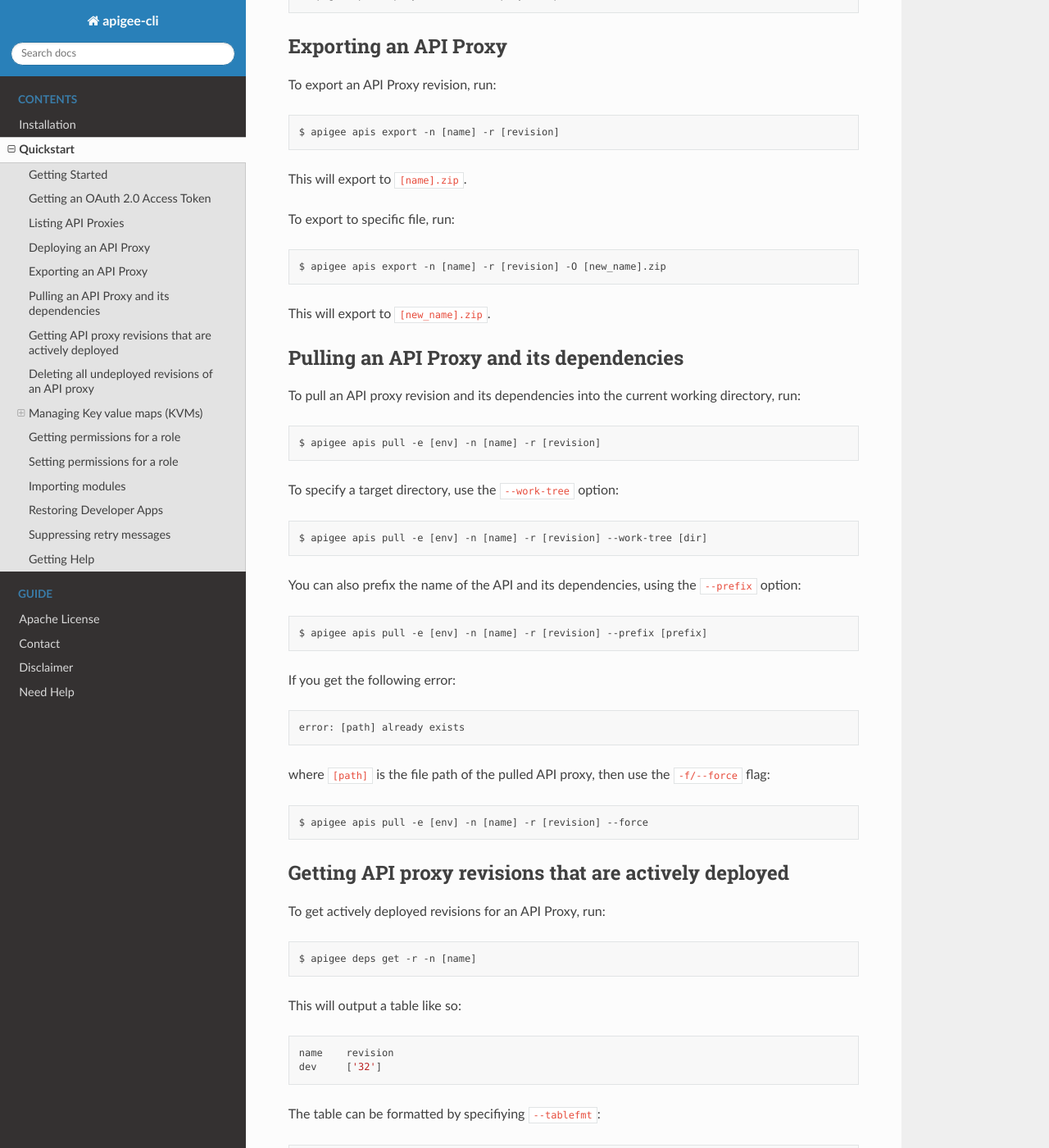
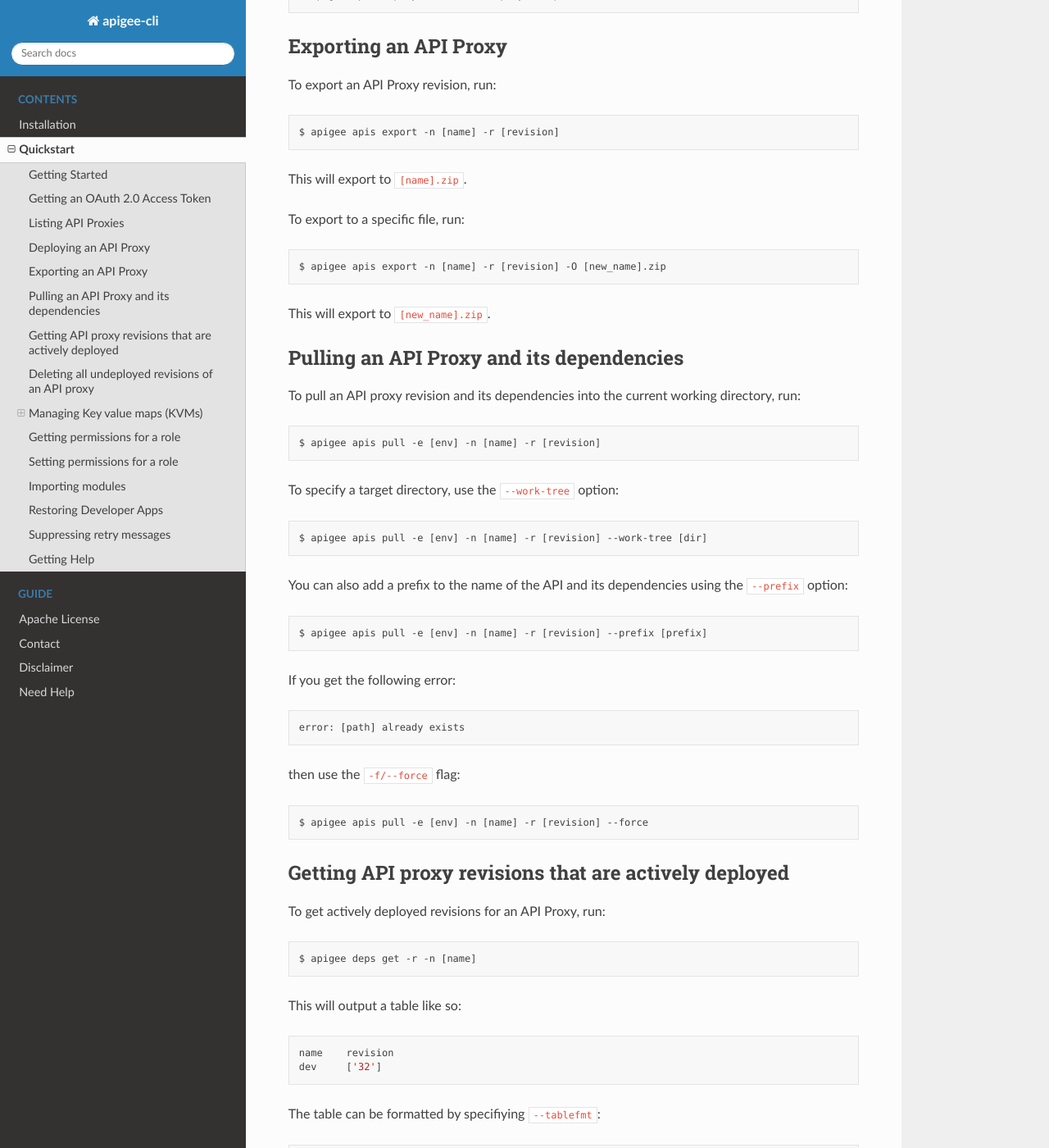
Before and after one commit to darumatic/apigee-cli, a Sphinx documentation site: the page built from docs/quickstart.rst, in a window 1280 px wide and 1400 px high, scrolled down 1963 px. Shown: the whole window at 82% size. Built offline with Sphinx 7.4.7 and the Read the Docs theme 2.0.0, drawn with Linux system fonts in a browser that asks for light colours.

Commit message:
Update Sphinx documentation

```diff
--- a/docs/_sources/quickstart.rst.txt
+++ b/docs/_sources/quickstart.rst.txt
@@ -106,7 +106,7 @@
 
 This will export to ``[name].zip``.
 
-To export to specific file, run::
+To export to a specific file, run::
 
     $ apigee apis export -n [name] -r [revision] -O [new_name].zip
 
@@ -126,7 +126,7 @@
 
     $ apigee apis pull -e [env] -n [name] -r [revision] --work-tree [dir]
 
-You can also prefix the name of the API and its dependencies, using the ``--prefix`` option::
+You can also add a prefix to the name of the API and its dependencies using the ``--prefix`` option::
 
     $ apigee apis pull -e [env] -n [name] -r [revision] --prefix [prefix]
 
@@ -134,7 +134,7 @@
 
     error: [path] already exists
 
-where ``[path]`` is the file path of the pulled API proxy, then use the ``-f/--force`` flag::
+then use the ``-f/--force`` flag::
 
     $ apigee apis pull -e [env] -n [name] -r [revision] --force
 
--- a/docs/quickstart.html
+++ b/docs/quickstart.html
@@ -258,7 +258,7 @@
 </pre></div>
 </div>
 <p>This will export to <code class="docutils literal notranslate"><span class="pre">[name].zip</span></code>.</p>
-<p>To export to specific file, run:</p>
+<p>To export to a specific file, run:</p>
 <div class="highlight-default notranslate"><div class="highlight"><pre><span></span>$ apigee apis export -n [name] -r [revision] -O [new_name].zip
 </pre></div>
 </div>
@@ -274,7 +274,7 @@
 <div class="highlight-default notranslate"><div class="highlight"><pre><span></span>$ apigee apis pull -e [env] -n [name] -r [revision] --work-tree [dir]
 </pre></div>
 </div>
-<p>You can also prefix the name of the API and its dependencies, using the <code class="docutils literal notranslate"><span class="pre">--prefix</span></code> option:</p>
+<p>You can also add a prefix to the name of the API and its dependencies using the <code class="docutils literal notranslate"><span class="pre">--prefix</span></code> option:</p>
 <div class="highlight-default notranslate"><div class="highlight"><pre><span></span>$ apigee apis pull -e [env] -n [name] -r [revision] --prefix [prefix]
 </pre></div>
 </div>
@@ -282,7 +282,7 @@
 <div class="highlight-default notranslate"><div class="highlight"><pre><span></span><span class="n">error</span><span class="p">:</span> <span class="p">[</span><span class="n">path</span><span class="p">]</span> <span class="n">already</span> <span class="n">exists</span>
 </pre></div>
 </div>
-<p>where <code class="docutils literal notranslate"><span class="pre">[path]</span></code> is the file path of the pulled API proxy, then use the <code class="docutils literal notranslate"><span class="pre">-f/--force</span></code> flag:</p>
+<p>then use the <code class="docutils literal notranslate"><span class="pre">-f/--force</span></code> flag:</p>
 <div class="highlight-default notranslate"><div class="highlight"><pre><span></span>$ apigee apis pull -e [env] -n [name] -r [revision] --force
 </pre></div>
 </div>
--- a/docs/quickstart.rst
+++ b/docs/quickstart.rst
@@ -106,7 +106,7 @@
 
 This will export to ``[name].zip``.
 
-To export to specific file, run::
+To export to a specific file, run::
 
     $ apigee apis export -n [name] -r [revision] -O [new_name].zip
 
@@ -126,7 +126,7 @@
 
     $ apigee apis pull -e [env] -n [name] -r [revision] --work-tree [dir]
 
-You can also prefix the name of the API and its dependencies, using the ``--prefix`` option::
+You can also add a prefix to the name of the API and its dependencies using the ``--prefix`` option::
 
     $ apigee apis pull -e [env] -n [name] -r [revision] --prefix [prefix]
 
@@ -134,7 +134,7 @@
 
     error: [path] already exists
 
-where ``[path]`` is the file path of the pulled API proxy, then use the ``-f/--force`` flag::
+then use the ``-f/--force`` flag::
 
     $ apigee apis pull -e [env] -n [name] -r [revision] --force
 
```
